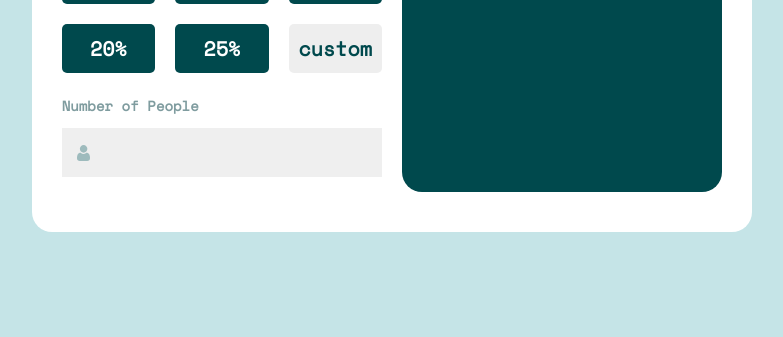
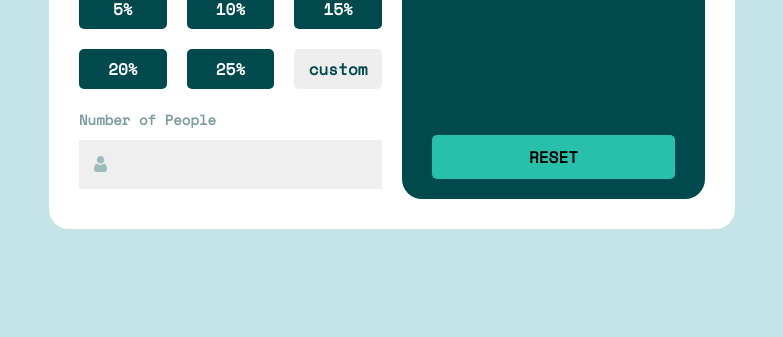
Before and after one commit to sammyodiagbe/tip-calculator, a plain HTML site: page index.html in a window 1280 px wide. Shown: the part 463-800 px from the top of the page, without its empty margins (248-1031 px from the left). Drawn offline with nearby package versions, Linux system fonts and the light colour scheme.

Commit message:
styling things up

```diff
--- a/style/style.scss
+++ b/style/style.scss
@@ -33,11 +33,12 @@ div.container {
       display: block;
       margin: 0 auto;
       margin-bottom: 40px;
+      width: 100px;
     }
 
     div.splitter {
       background: #fff;
-      padding: 40px 30px;
+      padding: 30px;
 
       border-top-left-radius: 20px;
       border-top-right-radius: 20px;
@@ -46,7 +47,7 @@ div.container {
         label.input-label {
           display: block;
           font-size: 14px;
-          padding: 12px 0;
+          padding: 10px 0;
           font-weight: 700;
           color: $dark-greyish-cyan;
           &.sl {
@@ -60,7 +61,7 @@ div.container {
           align-items: center;
           padding: 0 15px;
           padding-right: 30px;
-          margin-bottom: 15px;
+          margin-bottom: 10px;
           img.input-icon {
           }
           input.bill-input {
@@ -83,10 +84,10 @@ div.container {
           grid-gap: 20px;
           button.percent,
           button.custom {
-            padding: 10px;
+            padding: 8px;
             background: $very-dark-cyan;
             color: $white;
-            font-size: 20px;
+            font-size: 16px;
             border-radius: 5px;
             font-weight: 700;
 
@@ -104,14 +105,16 @@ div.container {
 
       section.container-right {
         background-color: $very-dark-cyan;
-        padding: 20px;
+        padding: 30px;
         border-radius: 20px;
+        position: relative;
         div.flex {
           padding: 10px 0;
           display: flex;
           justify-content: space-between;
           h1.amount {
             color: $primary-color;
+            font-size: 32px;
           }
           h5 {
             color: $white;
@@ -122,6 +125,11 @@ div.container {
         }
 
         div.reset-container {
+          position: absolute;
+          left: 30px;
+          bottom: 20px;
+          width: calc(100% - 60px);
+
           button.reset {
             padding: 10px;
             font-size: 16px;
@@ -143,7 +151,6 @@ div.container {
     display: flex;
     align-items: center;
     justify-content: center;
-    padding-top: 10px;
     div.tip-container {
       div.splitter {
         display: grid;
```
Also changed, not shown: style/style.css, 1 other file.
